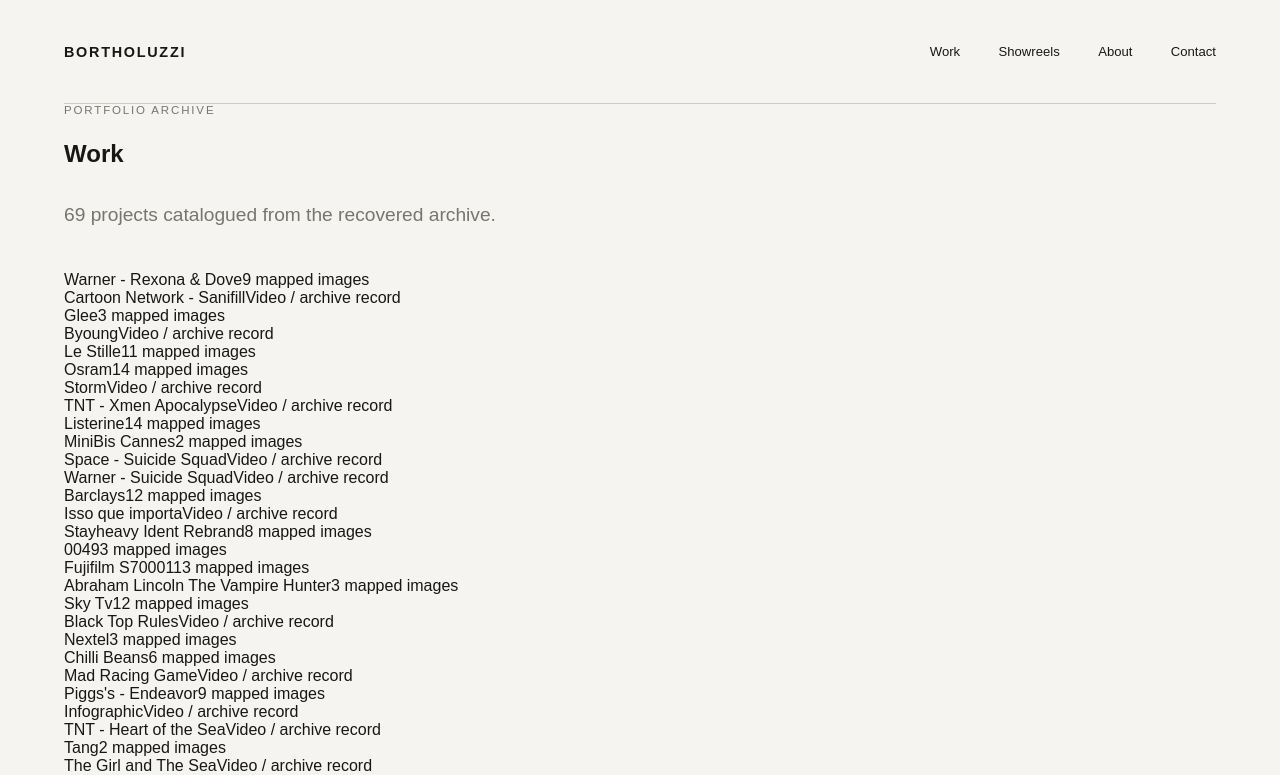
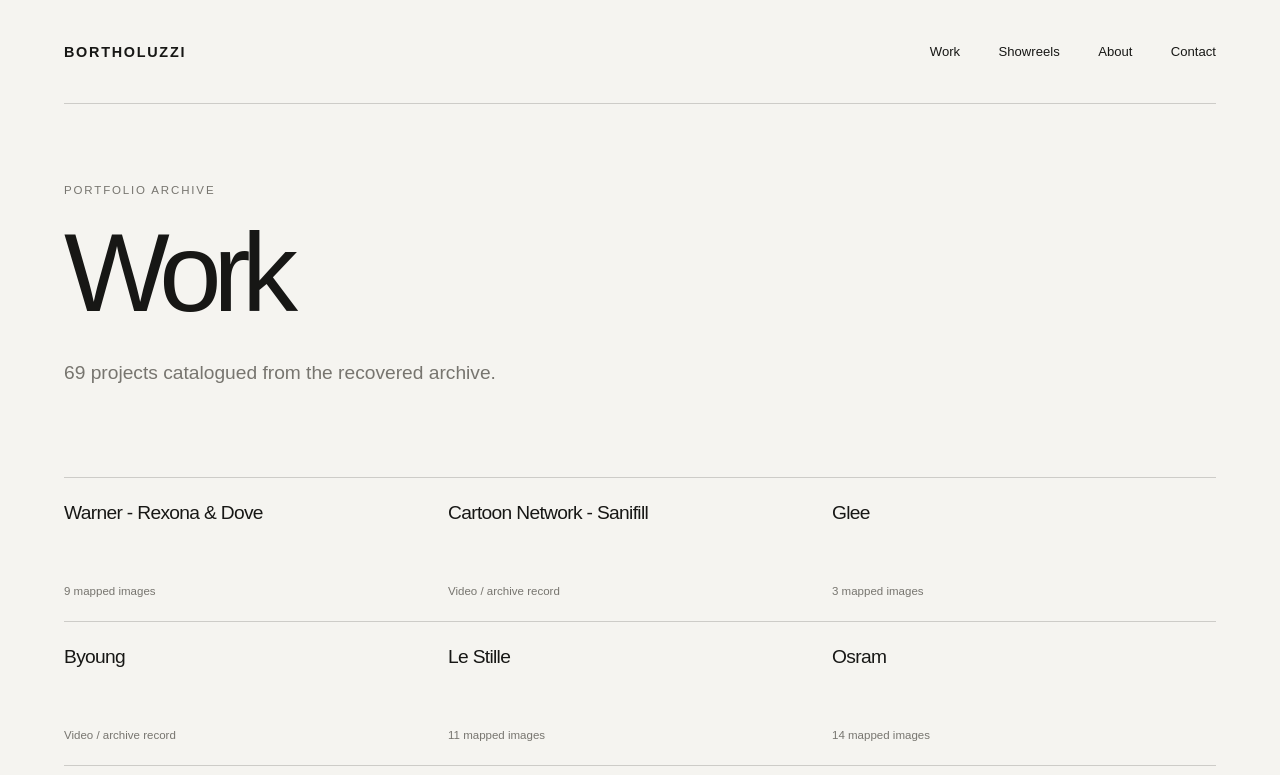
Before and after one commit to petmovy-ops/bortholuzzi-portfolio, a Next.js app: page /work in a window 1280 px wide. Shown: the top 775 px of the page. Built offline with nearby package versions, Linux system fonts and the light colour scheme.

Commit message:
style: add archive and project layouts

```diff
--- a/src/app/globals.css
+++ b/src/app/globals.css
@@ -157,3 +157,24 @@ a:focus-visible {
     animation-iteration-count: 1 !important;
   }
 }
+
+
+.page-intro { padding: clamp(4rem, 10vh, 7rem) 0 3rem; }
+.page-intro h1, .detail-page h1 { margin: 0; font-size: clamp(3.5rem, 9vw, 7rem); font-weight: 500; letter-spacing: -0.075em; line-height: .95; }
+.project-grid { display: grid; grid-template-columns: repeat(3, minmax(0, 1fr)); border-top: 1px solid var(--line); }
+.project-card { min-height: 9rem; padding: 1.5rem 1rem 1.5rem 0; border-bottom: 1px solid var(--line); }
+.project-card a { display: flex; height: 100%; flex-direction: column; justify-content: space-between; gap: 1.5rem; }
+.project-card-title { font-size: clamp(1.05rem, 1.5vw, 1.45rem); letter-spacing: -.035em; }
+.project-card-meta, .archive-facts dt { color: var(--muted); font-size: .72rem; }
+.detail-page { flex: 1; padding: clamp(5rem, 14vh, 9rem) 0; }
+.detail-page .eyebrow { margin-bottom: 1.5rem; }
+.archive-facts { display: flex; flex-wrap: wrap; gap: 2rem; margin: 3rem 0; padding: 1.5rem 0; border-top: 1px solid var(--line); border-bottom: 1px solid var(--line); }
+.archive-facts div { min-width: 8rem; }
+.archive-facts dt { margin-bottom: .5rem; }
+.archive-facts dd { margin: 0; font-size: 1.25rem; }
+.archive-note { max-width: 42rem; margin: 0 0 2rem; color: var(--muted); line-height: 1.7; }
+.video-stack { display: grid; gap: 2rem; margin: 3rem 0; }
+.video-frame { position: relative; width: 100%; aspect-ratio: 16 / 9; background: #111; }
+.video-frame iframe { position: absolute; inset: 0; width: 100%; height: 100%; border: 0; }
+@media (max-width: 850px) { .project-grid { grid-template-columns: repeat(2, minmax(0, 1fr)); } }
+@media (max-width: 560px) { .project-grid { grid-template-columns: 1fr; } .project-card { min-height: 6rem; } .archive-facts { gap: 1.25rem; } }
```
